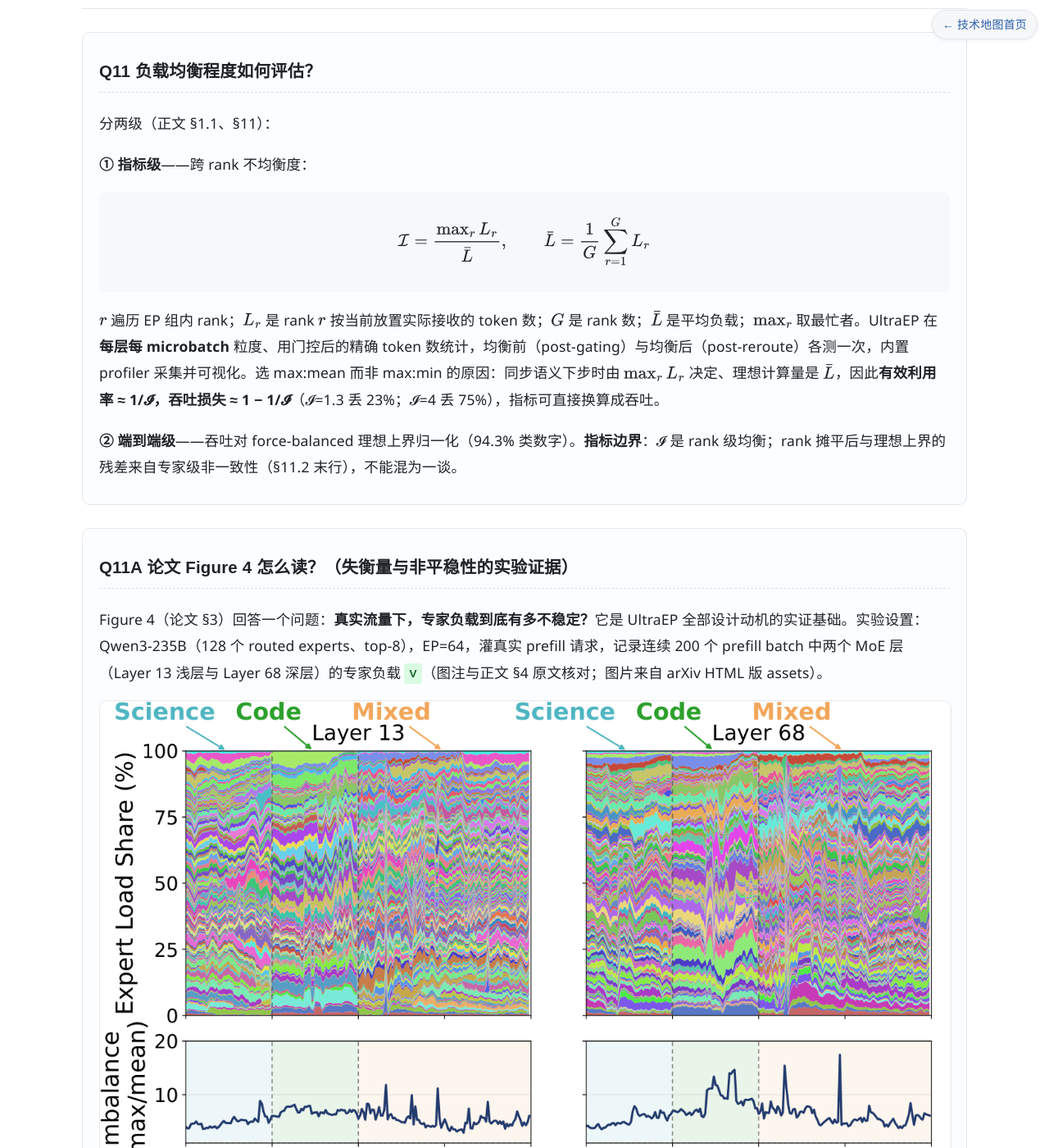
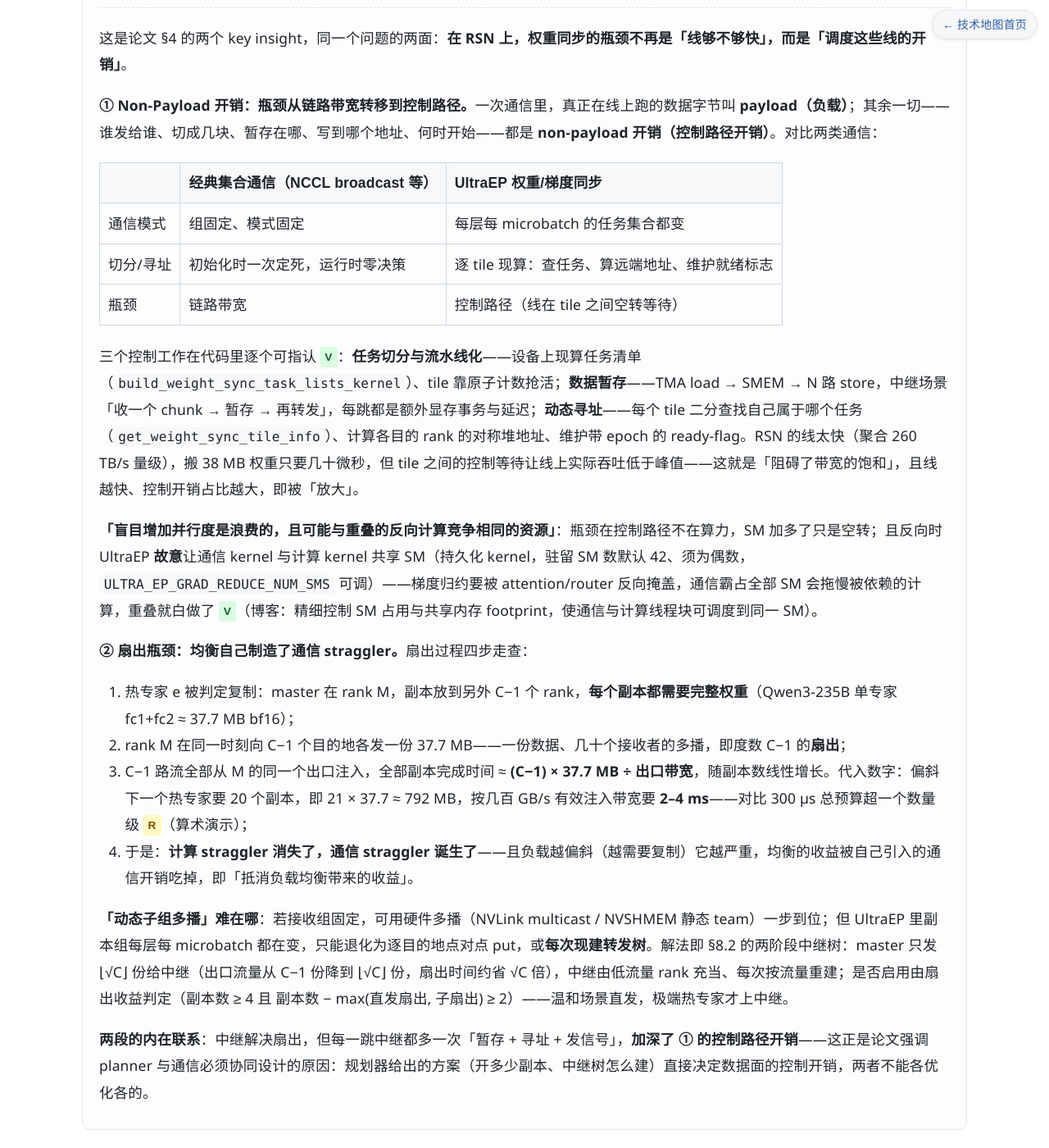
Before and after one commit to luxiangz/llm-tech-map, a Jekyll site: the page docs/moe-ep/ultraep-deep-reading.html, which Jekyll copies as it is, in a window 1280 px wide and 1400 px high, scrolled down 23006 px. Shown: the whole window at 82% size. Built offline with Jekyll 4.4.1, drawn with Linux system fonts in a browser that asks for light colours; a style sheet for code colours, icons or effects is not loaded; some of the changed text lies outside the part shown.

Commit message:
docs: 新增 Q10A —— Non-Payload 开销与扇出瓶颈两段论文论述详解
- ① payload vs 控制路径开销：经典集合通信 vs UltraEP 动态同步对照表，任务切分/暂存/动态寻址逐个落到代码标识符，SM 占用与反向重叠的取舍
- ② 扇出过程四步走查：一份数据 C−1 个接收者、完成时间随副本数线性增长（20 副本 ≈ 792MB ≈ 2–4ms vs 300µs 预算），计算 straggler → 通信 straggler 的反馈回路，动态子组多播之难与中继树解法
- 点明两段内在联系：中继解决扇出但加深控制开销 → planner 与通信必须协同设计

```diff
--- a/docs/moe-ep/ultraep-deep-reading.html
+++ b/docs/moe-ep/ultraep-deep-reading.html
@@ -613,6 +613,29 @@ flowchart TB
 </div>
 <p class="figcaption">图 6：朴素 all-to-allv 元数据路径与 DeepEP dispatch 的对照。</p>
 <p><b>UltraEP 的同族呼应</b>：权重线的 weight_sync 用 NVSHMEM 单侧 put + epoch ready-flag（§8.3），无全局 barrier、无 host 同步、graph 兼容；并且均衡对 token 线有反哺——负载摊平后 DeepEP 接收 buffer 的 worst-case 分配也随之下调<span class="ev ev-v">V</span>（博客设计原则节）。</p>
+</div>
+
+<div class="qa">
+<h3>Q10A 「放大的 Non-Payload 开销」与「热点专家的扇出瓶颈」怎么理解？</h3>
+<p>这是论文 §4 的两个 key insight，同一个问题的两面：<b>在 RSN 上，权重同步的瓶颈不再是「线够不够快」，而是「调度这些线的开销」</b>。</p>
+<p><b>① Non-Payload 开销：瓶颈从链路带宽转移到控制路径。</b>一次通信里，真正在线上跑的数据字节叫 <b>payload（负载）</b>；其余一切——谁发给谁、切成几块、暂存在哪、写到哪个地址、何时开始——都是 <b>non-payload 开销（控制路径开销）</b>。对比两类通信：</p>
+<table>
+<tr><th></th><th>经典集合通信（NCCL broadcast 等）</th><th>UltraEP 权重/梯度同步</th></tr>
+<tr><td>通信模式</td><td>组固定、模式固定</td><td>每层每 microbatch 的任务集合都变</td></tr>
+<tr><td>切分/寻址</td><td>初始化时一次定死，运行时零决策</td><td>逐 tile 现算：查任务、算远端地址、维护就绪标志</td></tr>
+<tr><td>瓶颈</td><td>链路带宽</td><td>控制路径（线在 tile 之间空转等待）</td></tr>
+</table>
+<p>三个控制工作在代码里逐个可指认<span class="ev ev-v">V</span>：<b>任务切分与流水线化</b>——设备上现算任务清单（<code>build_weight_sync_task_lists_kernel</code>）、tile 靠原子计数抢活；<b>数据暂存</b>——TMA load → SMEM → N 路 store，中继场景「收一个 chunk → 暂存 → 再转发」，每跳都是额外显存事务与延迟；<b>动态寻址</b>——每个 tile 二分查找自己属于哪个任务（<code>get_weight_sync_tile_info</code>）、计算各目的 rank 的对称堆地址、维护带 epoch 的 ready-flag。RSN 的线太快（聚合 260 TB/s 量级），搬 38 MB 权重只要几十微秒，但 tile 之间的控制等待让线上实际吞吐低于峰值——这就是「阻碍了带宽的饱和」，且线越快、控制开销占比越大，即被「放大」。</p>
+<p><b>「盲目增加并行度是浪费的，且可能与重叠的反向计算竞争相同的资源」</b>：瓶颈在控制路径不在算力，SM 加多了只是空转；且反向时 UltraEP <b>故意</b>让通信 kernel 与计算 kernel 共享 SM（持久化 kernel，驻留 SM 数默认 42、须为偶数，<code>ULTRA_EP_GRAD_REDUCE_NUM_SMS</code> 可调）——梯度归约要被 attention/router 反向掩盖，通信霸占全部 SM 会拖慢被依赖的计算，重叠就白做了<span class="ev ev-v">V</span>（博客：精细控制 SM 占用与共享内存 footprint，使通信与计算线程块可调度到同一 SM）。</p>
+<p><b>② 扇出瓶颈：均衡自己制造了通信 straggler。</b>扇出过程四步走查：</p>
+<ol>
+<li>热专家 e 被判定复制：master 在 rank M，副本放到另外 C−1 个 rank，<b>每个副本都需要完整权重</b>（Qwen3-235B 单专家 fc1+fc2 ≈ 37.7 MB bf16）；</li>
+<li>rank M 在同一时刻向 C−1 个目的地各发一份 37.7 MB——一份数据、几十个接收者的多播，即度数 C−1 的<b>扇出</b>；</li>
+<li>C−1 路流全部从 M 的同一个出口注入，全部副本完成时间 ≈ <b>(C−1) × 37.7 MB ÷ 出口带宽</b>，随副本数线性增长。代入数字：偏斜下一个热专家要 20 个副本，即 21 × 37.7 ≈ 792 MB，按几百 GB/s 有效注入带宽要 <b>2–4 ms</b>——对比 300 µs 总预算超一个数量级<span class="ev ev-r">R</span>（算术演示）；</li>
+<li>于是：<b>计算 straggler 消失了，通信 straggler 诞生了</b>——且负载越偏斜（越需要复制）它越严重，均衡的收益被自己引入的通信开销吃掉，即「抵消负载均衡带来的收益」。</li>
+</ol>
+<p><b>「动态子组多播」难在哪</b>：若接收组固定，可用硬件多播（NVLink multicast / NVSHMEM 静态 team）一步到位；但 UltraEP 里副本组每层每 microbatch 都在变，只能退化为逐目的地点对点 put，或<b>每次现建转发树</b>。解法即 §8.2 的两阶段中继树：master 只发 ⌊√C⌋ 份给中继（出口流量从 C−1 份降到 ⌊√C⌋ 份，扇出时间约省 √C 倍），中继由低流量 rank 充当、每次按流量重建；是否启用由扇出收益判定（副本数 ≥ 4 且 副本数 − max(直发扇出, 子扇出) ≥ 2）——温和场景直发，极端热专家才上中继。</p>
+<p><b>两段的内在联系</b>：中继解决扇出，但每一跳中继都多一次「暂存 + 寻址 + 发信号」，<b>加深了 ① 的控制路径开销</b>——这正是论文强调 planner 与通信必须协同设计的原因：规划器给出的方案（开多少副本、中继树怎么建）直接决定数据面的控制开销，两者不能各优化各的。</p>
 </div>
 
 <h2>均衡与部署组：量化、激活与 EP 度</h2>
```
Also changed, not shown: other parts of docs/moe-ep/ultraep-deep-reading.html (+1 -1 lines).
